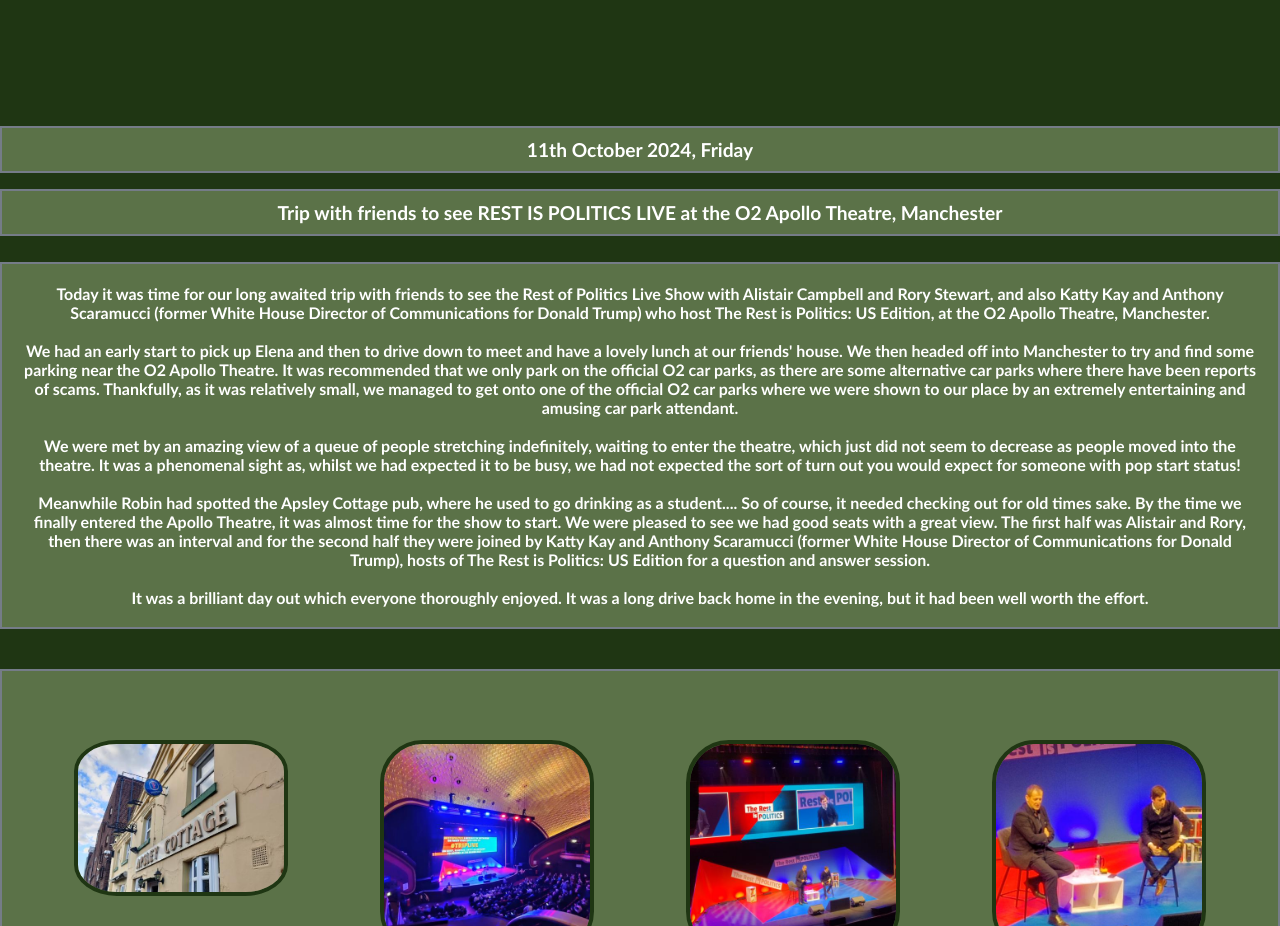
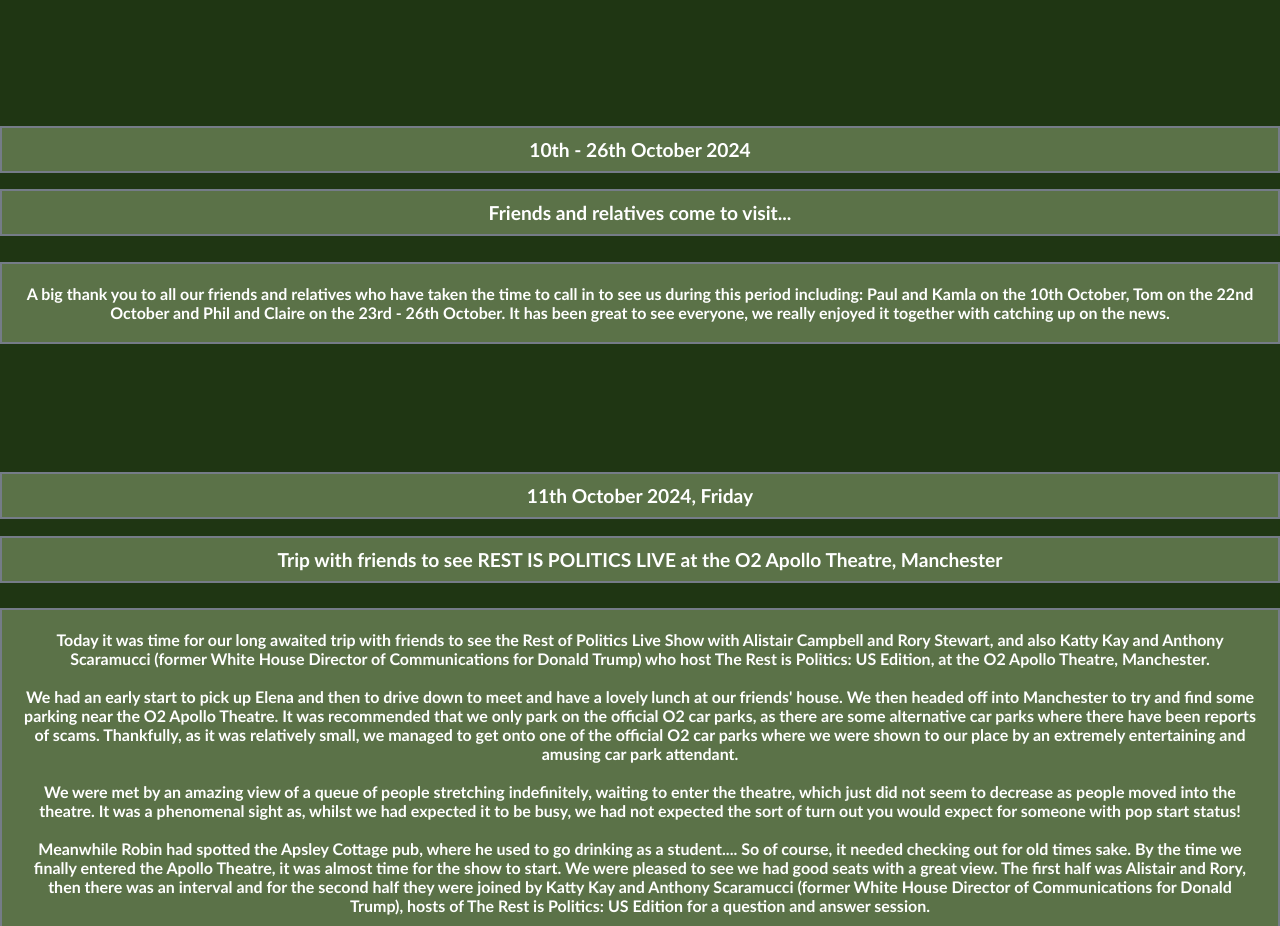
Before and after one commit to JillThomas799/thomasfamilyblog-2024-2025git, a React (Create React App) app: page /october2024 in a window 1280 px wide. Shown: the part 3120-4046 px from the top of the page. Built offline with nearby package versions, Linux system fonts and the light colour scheme.

Commit message:
Addition friends and relatives visits 10th-26th October blog

```diff
--- a/src/October2024.js
+++ b/src/October2024.js
@@ -103,6 +103,14 @@ export default function October2024() {
             </Link>
             </div>
             {/*Closing div SlideshowHostPhotoOctober*/}
+
+            <section className="dateOctober">10th - 26th October 2024</section>
+             <section className="newsheaderOctober">    Friends and relatives come to visit...</section>
+            <section className="newsOctober" style={{textAlign:"center"}}>
+          A big thank you to all our friends and relatives who have taken the time to call in to see us during this period including: Paul and Kamla on the 10th October,
+           Tom on the 22nd October and Phil and Claire on the 23rd - 26th October.
+          It has been great to see everyone, we really enjoyed it together with catching up on the news.
+            </section>
 
             <section className="dateOctober">11th October 2024, Friday</section>
              <section className="newsheaderOctober">Trip with friends to see REST IS POLITICS LIVE at the O2 Apollo Theatre, Manchester</section>
```
